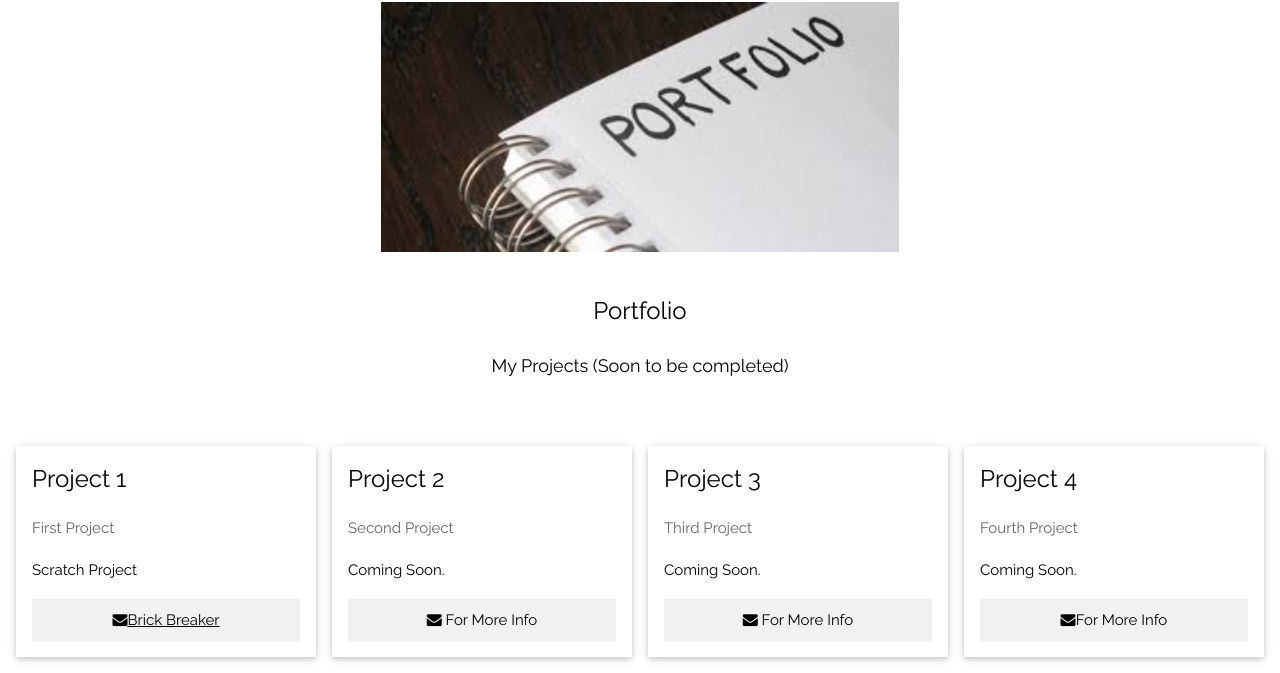
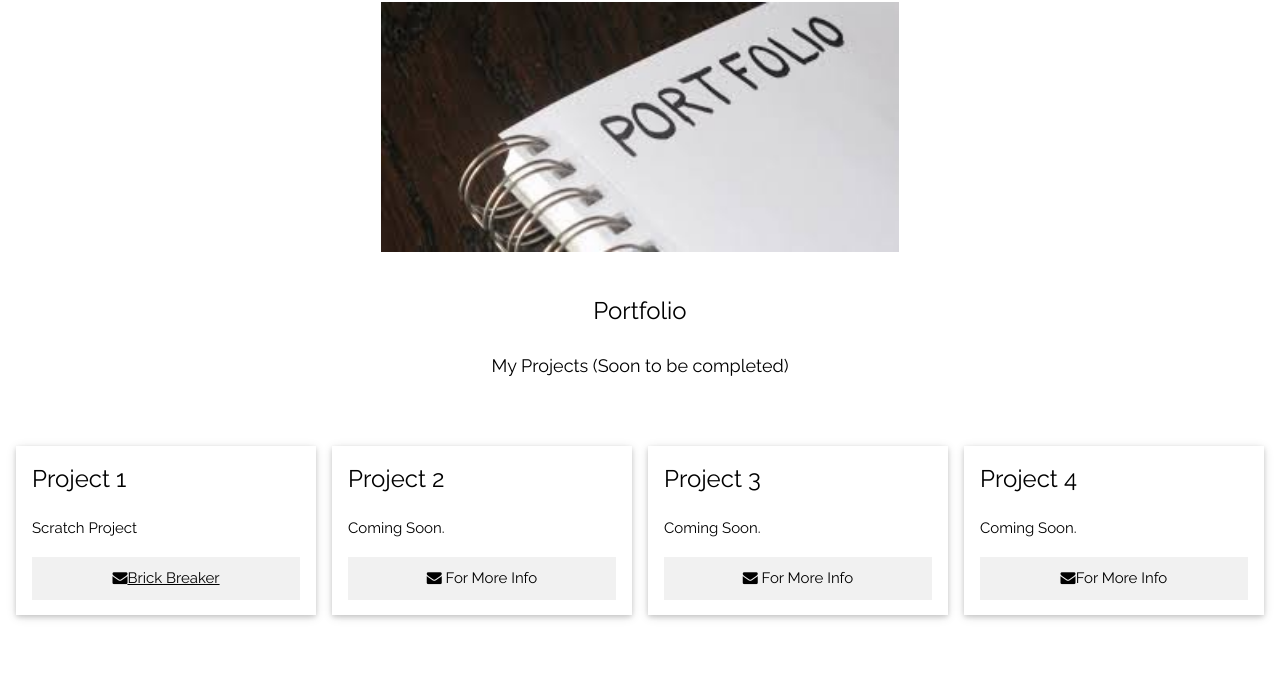
Before and after one commit to GeorgioRouhana/CSP, a plain HTML site: page portfolio.html in a window 1280 px wide. Shown: the part 165-838 px from the top of the page. After the commit the page ends 800 px from the top, so only its background shows below. Drawn offline with nearby package versions, Linux system fonts and the light colour scheme.

Commit message:
Update portfolio.html

```diff
--- a/portfolio.html
+++ b/portfolio.html
@@ -51,8 +51,7 @@ body, html {
     <div class="w3-col l3 m6 w3-margin-bottom">
       <div class="w3-card-2">
         <div class="w3-container">
-          <h3>Project 1</h3>
-          <p class="w3-opacity">First Project</p>
+		<h3>Project 1</h3>
           <p>Scratch Project</p>
           <p><button class="w3-button w3-light-grey w3-block"><i class="fa fa-envelope"></i><a href=https://scratch.mit.edu/projects/172692999/
 		  >Brick Breaker</a></button></p>
@@ -63,7 +62,6 @@ body, html {
       <div class="w3-card-2">
         <div class="w3-container">
           <h3>Project 2</h3>
-          <p class="w3-opacity">Second Project</p>
           <p> Coming Soon. </p>
           <p><button class="w3-button w3-light-grey w3-block"><i class="fa fa-envelope"></i> For More Info</button></p>
         </div>
@@ -73,7 +71,6 @@ body, html {
       <div class="w3-card-2">
         <div class="w3-container">
           <h3>Project 3</h3>
-          <p class="w3-opacity">Third Project</p>
           <p>Coming Soon.</p>
           <p><button class="w3-button w3-light-grey w3-block"><i class="fa fa-envelope"></i> For More Info</button></p>
         </div>
@@ -83,7 +80,6 @@ body, html {
       <div class="w3-card-2">
         <div class="w3-container">
           <h3>Project 4</h3>
-          <p class="w3-opacity">Fourth Project</p>
           <p>Coming Soon.</p>
           <p><button class="w3-button w3-light-grey w3-block"><i class="fa fa-envelope"></i>For More Info</button></p>
         </div>
```
